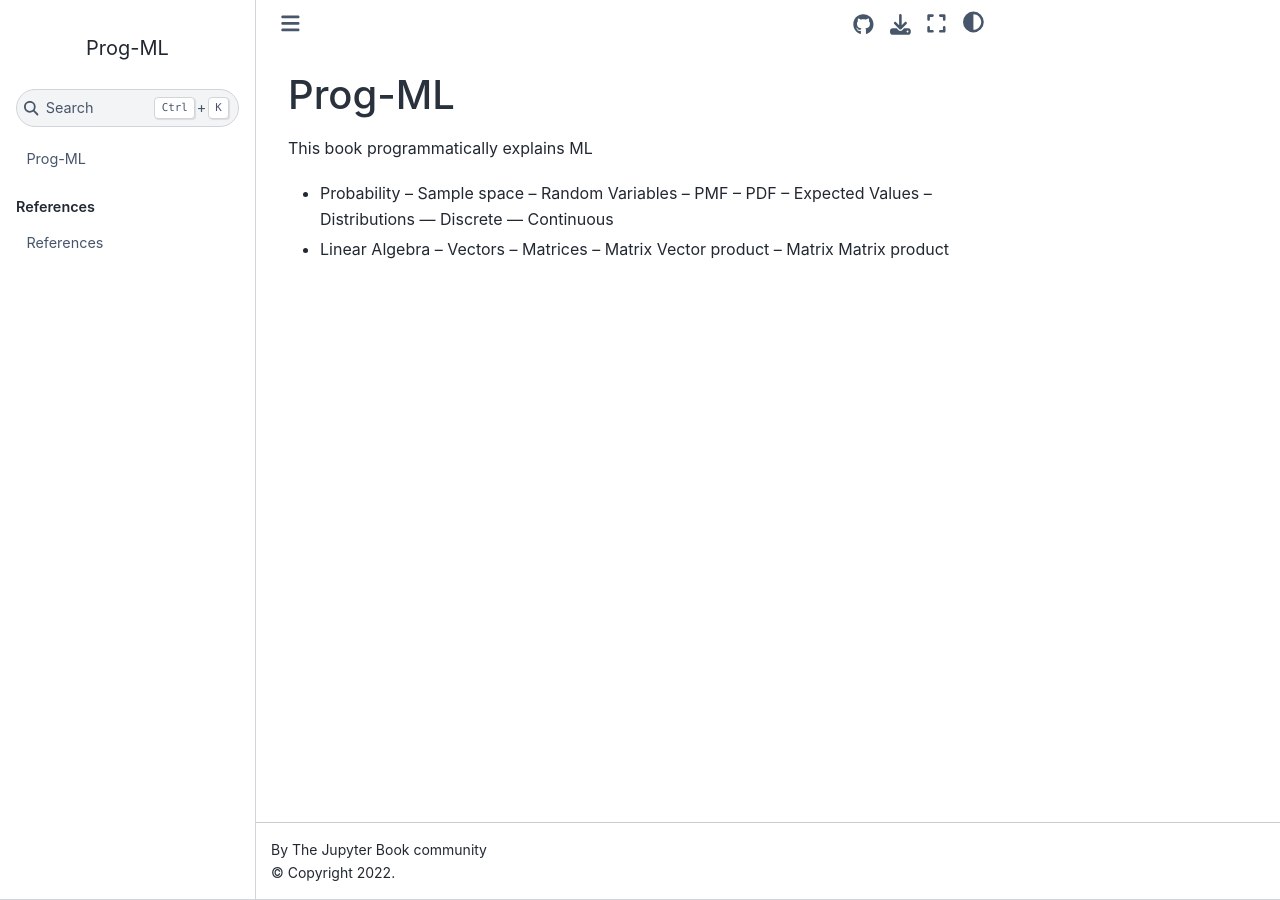
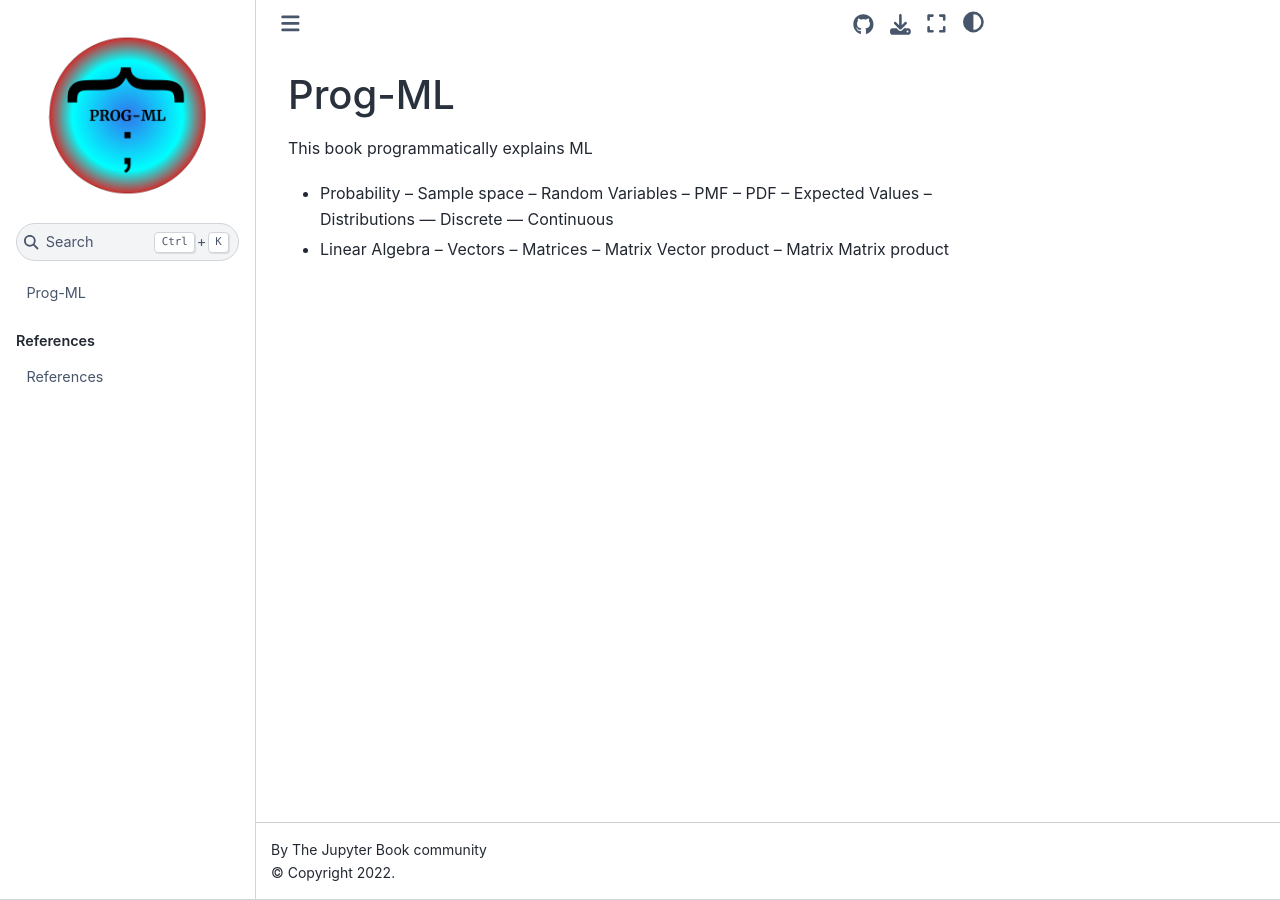
Before and after one commit to code-first-ml/prog-ml.github.io, a Jupyter Book: the page built from README.md, in a window 1280 px wide. Built offline with Jupyter Book 1.0.4 settings and Sphinx 7.4.7 and the Sphinx Book theme 1.1.4, drawn with Linux system fonts in a browser that asks for light colours; pages that are not in the unit, such as notebooks, are missing from menus.

Commit message:
add logo

```diff
--- a/_config.yml
+++ b/_config.yml
@@ -7,6 +7,7 @@
 # Book settings
 title                       : Prog-ML  # The title of the book. Will be placed in the left navbar.
 copyright                   : "2022"  # Copyright year to be placed in the footer
+logo                        : prog-ml.jpg
 execute:
   execute_notebooks: false
 
```
Also changed, not shown: prog-ml.jpg (added).
